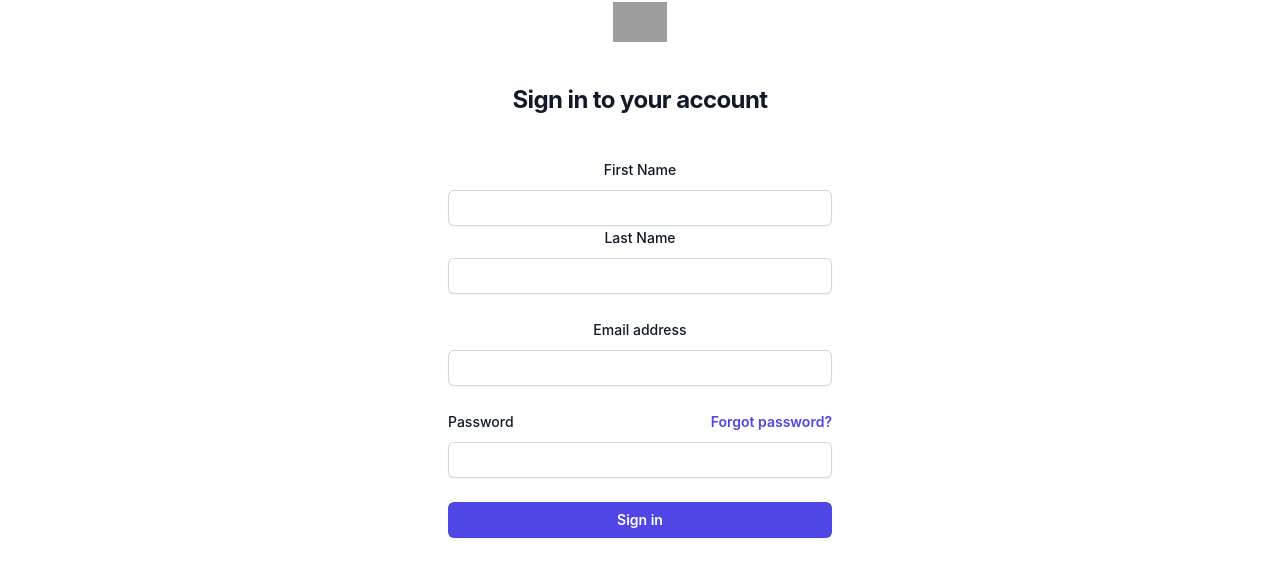
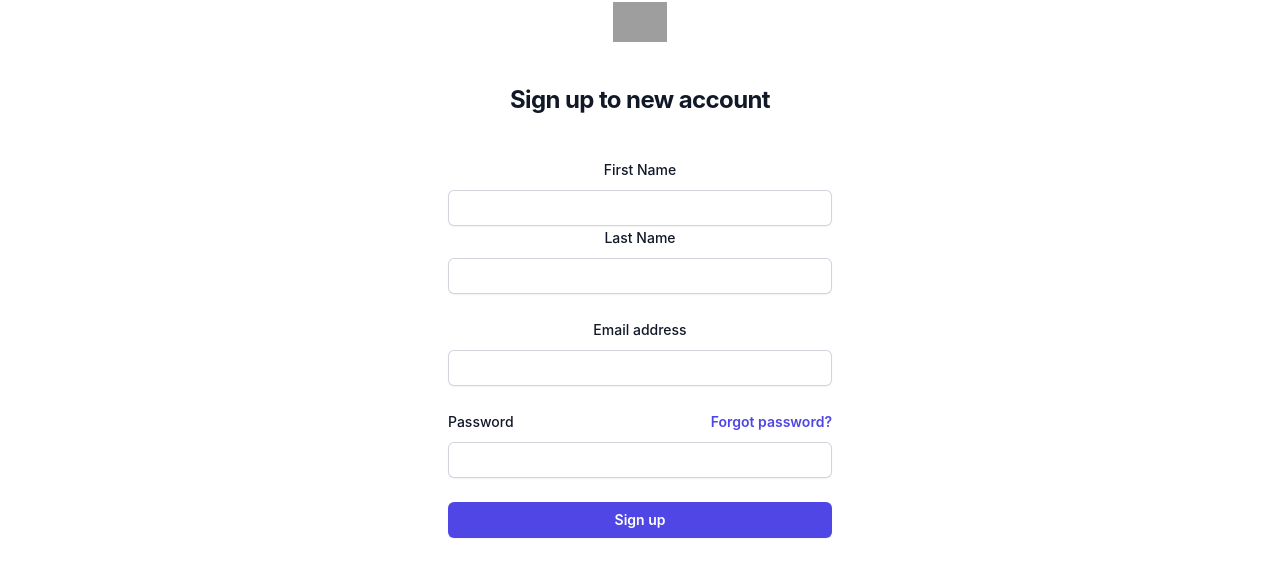
Before and after one commit to ashrafali2000/ReactwithNodejs, a React (Create React App) app in the folder my-app/: page /signup in a window 1280 px wide. Shown: the part 242-824 px from the top of the page. Built offline with nearby package versions, Linux system fonts and the light colour scheme; grey boxes are pictures that could not be loaded.

Commit message:
use ternary operator in form

```diff
--- a/my-app/src/components/form.js
+++ b/my-app/src/components/form.js
@@ -10,12 +10,12 @@
               alt="Your Company"
             />
             <h2 className="mt-10 text-center text-2xl font-bold leading-9 tracking-tight text-gray-900">
-              Sign in to your account
+              {signUp ? "Sign up to new account":"sign in to your account"}
             </h2>
           </div>
 
           <div className="mt-10 sm:mx-auto sm:w-full sm:max-w-sm">
-            <form className="space-y-6" action="#" method="POST">
+            <form className="space-y-6" action="http://localhost:8000/signup/auth/signup" method="POST">
              {signUp ?  <div>
               <div>
                 <label htmlFor="firstName" className="block text-sm font-medium leading-6 text-gray-900">
@@ -89,12 +89,18 @@
               </div>
 
               <div>
+              {signUp?   <button
+                  type="submit"
+                  className="flex w-full justify-center rounded-md bg-indigo-600 px-3 py-1.5 text-sm font-semibold leading-6 text-white shadow-sm hover:bg-indigo-500 focus-visible:outline focus-visible:outline-2 focus-visible:outline-offset-2 focus-visible:outline-indigo-600"
+                >
+                  Sign up
+                </button>:
                 <button
                   type="submit"
                   className="flex w-full justify-center rounded-md bg-indigo-600 px-3 py-1.5 text-sm font-semibold leading-6 text-white shadow-sm hover:bg-indigo-500 focus-visible:outline focus-visible:outline-2 focus-visible:outline-offset-2 focus-visible:outline-indigo-600"
                 >
                   Sign in
-                </button>
+                </button>}
               </div>
             </form>
 
```
